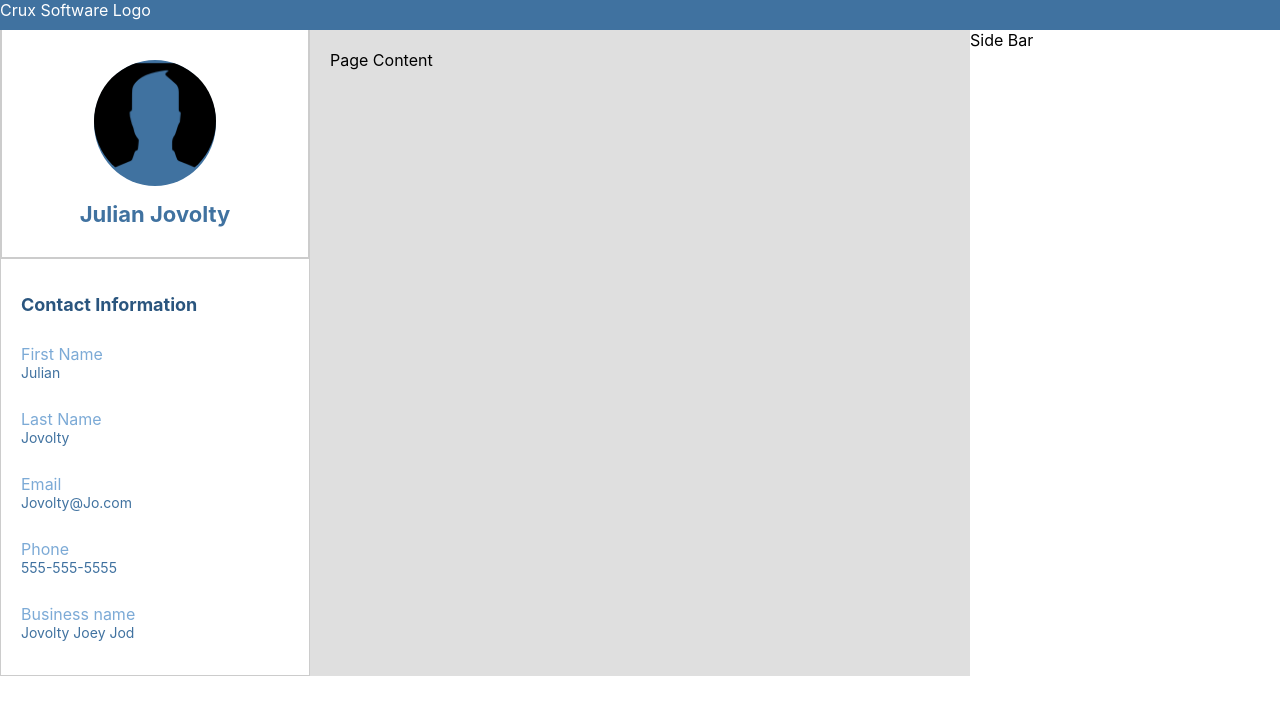
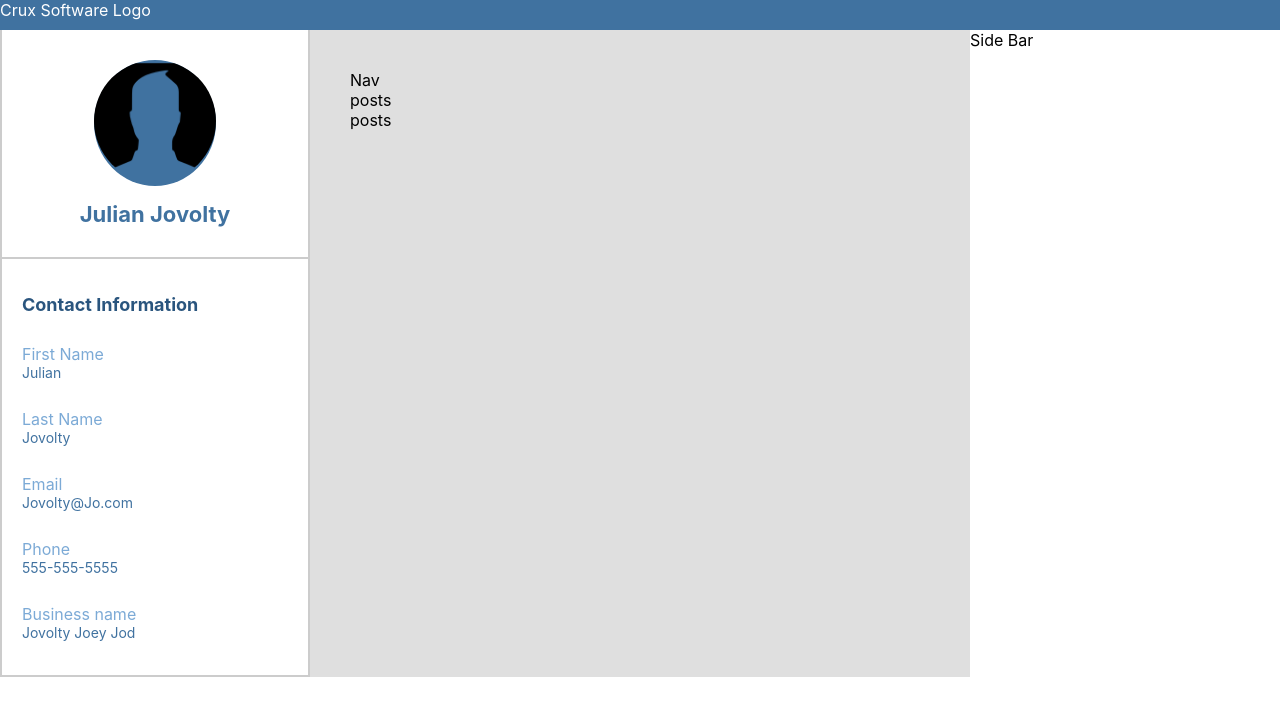
Before and after one commit to colinah/crm-dev, a React (Create React App) app in the folder crm/: page / in a window 1280 px wide. Shown: the top 716 px of the page. Built offline with nearby package versions, Linux system fonts and the light colour scheme.

Commit message:
Adding files and folder structure for contents section

```diff
--- a/crm/src/App.js
+++ b/crm/src/App.js
@@ -1,6 +1,7 @@
 import React from 'react';
 import Banner from './containers/Banner/Banner';
 import Profile from './components/Profile/Profile';
+import Content from './containers/Content/Content';
 import classes from './App.module.scss';
 
 
@@ -15,7 +16,7 @@ function App() {
           <Profile />
         </div>
         <div className={classes.ContentContainer} style={{padding: '20px'}}>
-          <div>Page Content</div>
+          <Content />
         </div>
         <div className={classes.SideBarContainer}>
           <div>Side Bar</div>
--- a/crm/src/components/Profile/Info/Info.module.scss
+++ b/crm/src/components/Profile/Info/Info.module.scss
@@ -1,7 +1,7 @@
 @import '../../../variables';
 
 .InfoContainer {
- border: 1px solid map-get($map: $color, $key: border);
+ border: 2px solid map-get($map: $color, $key: border);
  border-top: none;
  padding: 20px;
 }
--- /dev/null
+++ b/crm/src/containers/Content/Content.js
@@ -0,0 +1,21 @@
+import React from 'react';
+import classes from './Content.module.scss';
+
+const content = () => {
+    return(
+        <div className={classes.ContentContainer}>
+            <div>
+                Nav
+            </div>
+            <div>
+                posts
+            </div>
+            <div>
+                posts
+            </div>
+        </div>
+    )
+
+}
+
+export default content;
--- /dev/null
+++ b/crm/src/containers/Content/Content.module.scss
@@ -0,0 +1,3 @@
+.ContentContainer {
+    padding: 20px;
+}
```
Also changed, not shown: crm/src/components/Content/Nav/Nav.js (added, +11 -0 lines), crm/src/components/Content/Activity/Activity.js (added), crm/src/components/Content/Activity/Activity.module.scss (added), crm/src/components/Content/Nav/Nav.module.scss (added), crm/src/components/Content/Posts/Post/Post.js (added), crm/src/components/Content/Posts/Post/Post.module.scss (added), crm/src/components/Content/Posts/Posts.js (added), crm/src/components/Content/Posts/Posts.module.scss (added).
